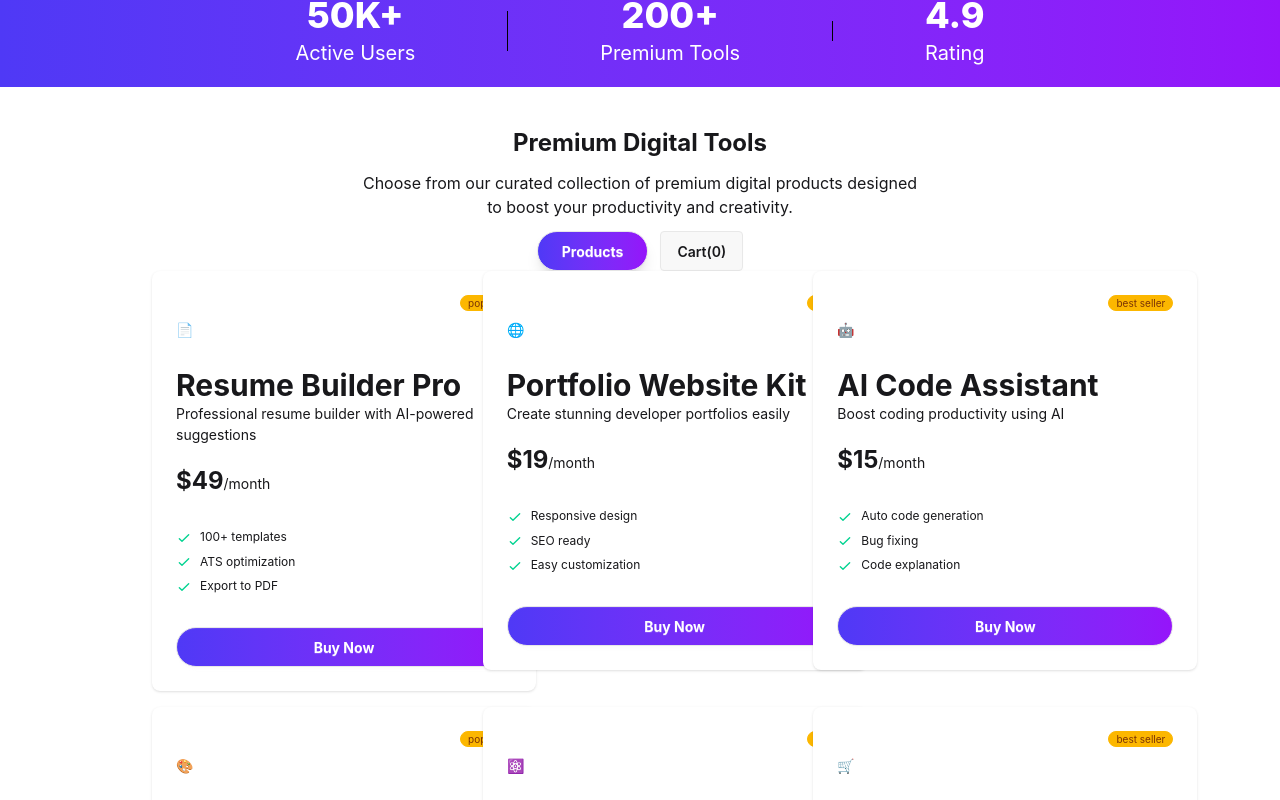
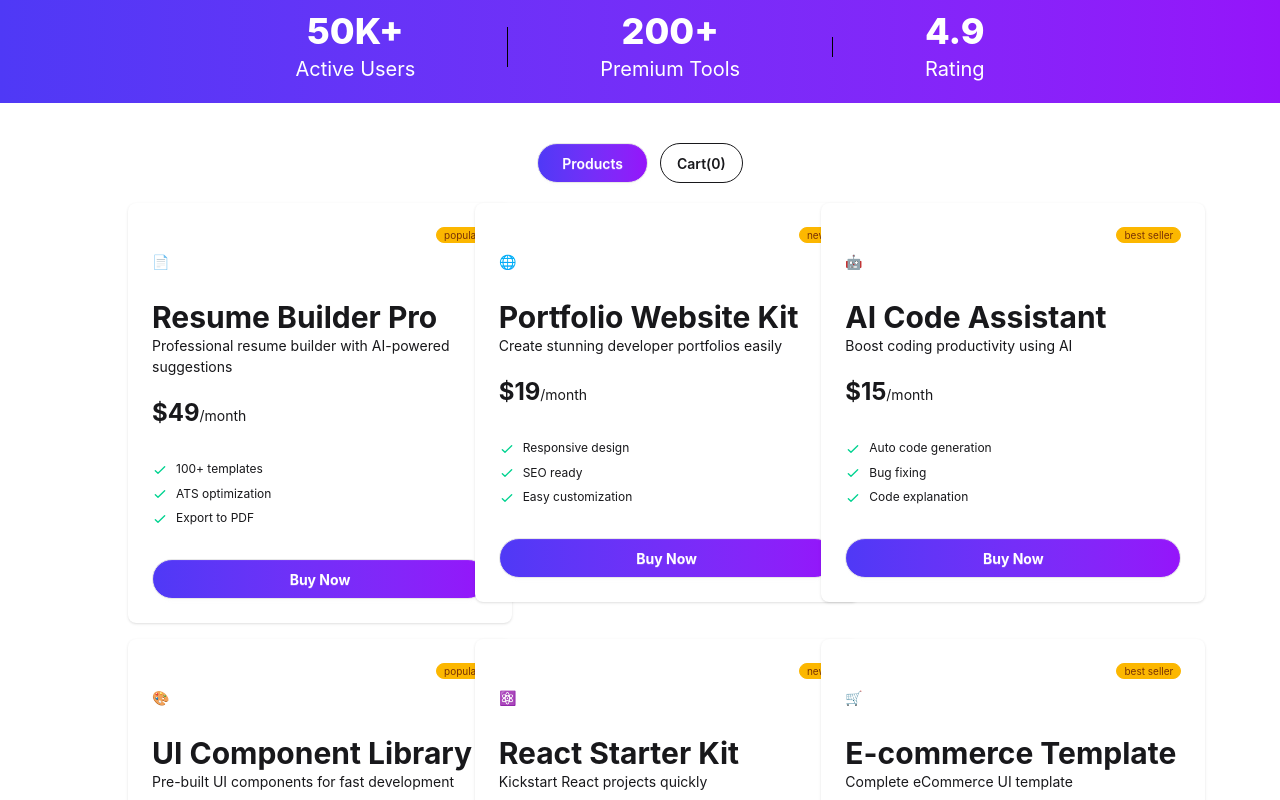
Before and after one commit to HumayunKabir1981/HK-B13-A6-DigiTools-Platform, a React (Vite) app: page / in a window 1280 px wide. Shown: the part 800-1600 px from the top of the page. Built offline with nearby package versions, Linux system fonts and the light colour scheme.

Commit message:
add card item done

```diff
--- a/src/App.jsx
+++ b/src/App.jsx
@@ -1,61 +1,75 @@
-
 import { Suspense, useState, useMemo } from 'react';
 import './App.css'
 import Banner from './components/Banner'
 import CardItems from './components/CardItems'
 import Footer from './components/Footer'
 import GetStarted from './components/GetStarted'
-
 import HeroBanner from './components/HeroBanner'
 import NavBar from './components/NavBar'
 import Pricing from './components/Pricing'
 import WorkFlow from './components/WorkFlow'
 
-
 const fetchCard = async () => {
   const res = await fetch("/data/products.json");
-
-
   return res.json();
 }
 
 function App() {
 
+  const cardPromis = useMemo(() => fetchCard(), []);
 
 
-  const cardPromis = useMemo(() => fetchCard(), []);
+  const [cart, setCart] = useState([]);
 
-  const [cartCount, setCartCount] = useState(0);
 
-  const handleAddToCart = () => {
-    setCartCount(prev => prev + 1);
+  const handleAddToCart = (product) => {
+    setCart((prev) => [...prev, product]);
+  };
+
+
+  const handleRemove = (id) => {
+    setCart((prev) => prev.filter((item) => item.id !== id));
+  };
+
+
+  const handleCheckout = () => {
+    setCart([]);
   };
 
   return (
     <>
-      <NavBar cartCount={cartCount}></NavBar>
+
+
+      <div className="navbar bg-base-100 shadow-sm sticky top-0 z-50">
+        <NavBar cartCount={cart.length} />
+      </div>
 
       <div className='mt-24 mb-5'>
-        <HeroBanner></HeroBanner>
+        <HeroBanner />
       </div>
-      <Banner></Banner>
+
+      <Banner />
+
       <div className='mt-10'>
+        <Suspense fallback={<span className="loading loading-spinner loading-xl"></span>}>
+          <CardItems
+            cardPromis={cardPromis}
+            cart={cart}
+            handleAddToCart={handleAddToCart}
+            handleRemove={handleRemove}
+            handleCheckout={handleCheckout}
+          />
+        </Suspense>
+      </div>
 
-        <Suspense fallback={<span className="loading loading-spinner loading-xl"></span>}>
-          <CardItems cardPromis={cardPromis}
-        handleAddToCart={handleAddToCart}
-        cartCount={cartCount}></CardItems>
-        </Suspense>
-
-      </div>
-      <GetStarted></GetStarted>
+      <GetStarted />
 
       <div className='my-16'>
-        <Pricing></Pricing>
+        <Pricing />
       </div>
-      <WorkFlow></WorkFlow>
-      <Footer></Footer>
 
+      <WorkFlow />
+      <Footer />
     </>
   )
 }
--- a/src/components/CardItems.jsx
+++ b/src/components/CardItems.jsx
@@ -1,46 +1,102 @@
-import { use } from "react";
+import { use, useState } from "react";
 import Card from "./Card";
 
-const CardItems = ({ cardPromis, handleAddToCart, cartCount }) => {
+const CardItems = ({ cardPromis, cart, handleAddToCart, handleRemove, handleCheckout }) => {
+    const data = use(cardPromis);
 
-    const data = use(cardPromis)
+    const [view, setView] = useState("products"); // 🔥 toggle
 
-
+    // total price
+    const total = cart.reduce((sum, item) => sum + item.price, 0);
 
     return (
-        <div className=' w-full md:w-4/5  mx-auto  '>
+        <div className="w-full md:w-4/5 mx-auto">
 
+            {/* Buttons */}
+            <div className="flex justify-center gap-3 my-5">
+                <button
+                    onClick={() => setView("products")}
+                    className={`btn rounded-full px-6 py-2 ${view === "products"
+                        ? "bg-gradient-to-r from-[#4F39F6] to-[#9514FA] text-white rounded-full"
+                        : "btn-outline"
+                        }`}
+                >
+                    Products
+                </button>
 
-            <div className="flex flex-col justify-center items-center">
-                <h1 className="text-2xl font-bold">Premium Digital Tools</h1>
-                <p className="text-center py-3">Choose from our curated collection of premium digital products designed <br />
-                    to boost your productivity and creativity. </p>
-
-            </div>
-
-            <div className="flex  justify-center items-center gap-3">
-                <button className=" btn px-6 py-2 bg-gradient-to-r from-[#4F39F6] to-[#9514FA] text-white font-bold rounded-full shadow-lg">Products</button>
-                <button className="btn">Cart({cartCount})</button>
-
+                <button
+                    onClick={() => setView("cart")}
+                    className={`btn rounded-full ${view === "cart"
+                        ? "bg-gradient-to-r from-[#4F39F6] to-[#9514FA] text-white rounded-full"
+                        : "btn-outline"
+                        }`}
+                >
+                    Cart({cart.length})
+                </button>
             </div>
 
 
 
+            {view === "products" && (
+                <div className="grid grid-cols-1 md:grid-cols-3 gap-4">
+                    {data.map((card) => (
+                        <Card
+                            key={card.id}
+                            card={card}
+                            handleAddToCart={() => handleAddToCart(card)}
+                        />
+                    ))}
+                </div>
+            )}
 
-            <div className="grid grid-cols-1 md:grid-cols-3 gap-4 px-6">
 
-                {
-                    data.map(card => {
 
-                        return (
 
-                            <Card  key={card.id} card={card} handleAddToCart={handleAddToCart}></Card>
-                        )
-                    })
-                }
+            {view === "cart" && (
+                <div className="p-4 border rounded-lg">
 
-            </div>
+                    <h1>Your Card</h1>
 
+                    {cart.length === 0 && <p className="flex justify-center items-center">Your Card is Empty</p>}
+
+                    {cart.map((item) => (
+                        <div key={item.id} className="flex justify-between items-center border-b py-2">
+
+                            <div className="flex gap-5">
+                                <span>{item.icon}</span>
+                                <div className="flex flex-col">
+                                    <span>{item.name}</span>
+                                    <span>${item.price}</span>
+                                </div>
+                            </div>
+
+
+                            <button
+                                onClick={() => handleRemove(item.id)}
+                                className=" btn text-red-400 font-bold "
+                            >
+                                Remove
+                            </button>
+                        </div>
+                    ))}
+
+                    {/* Total */}
+
+                    <div className=" flex justify-between mt-4 font-bold text-lg">
+                        <h1>Total</h1>
+                        <span>${total}</span>
+
+                    </div>
+
+
+                    <button
+                        onClick={handleCheckout}
+                        className="btn bg-gradient-to-r from-[#4F39F6] to-[#9514FA] text-white font-bold btn-block rounded-full"
+                    >
+                        Checkout
+                    </button>
+                </div>
+            )}
         </div>
     );
 };
```
Also changed, not shown: 1 other file (tests, documents, lock files or other folders).
